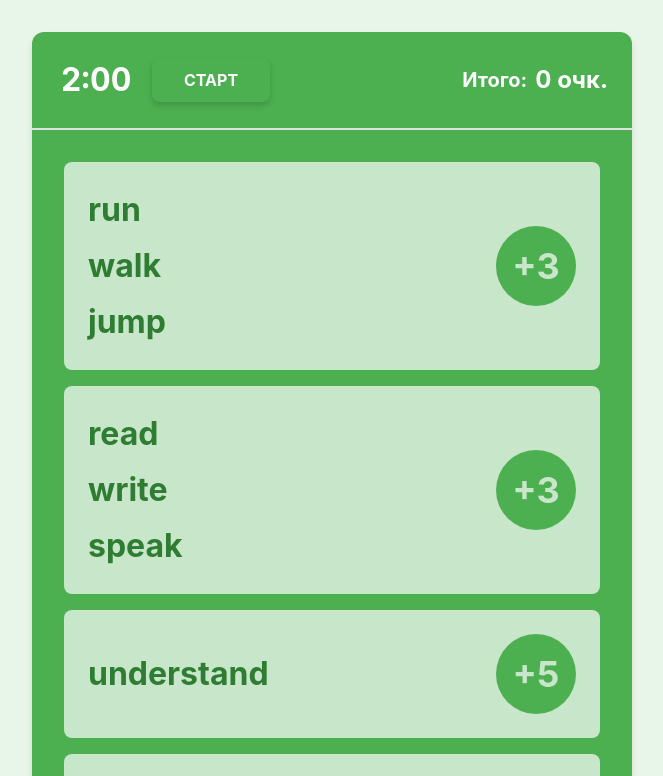
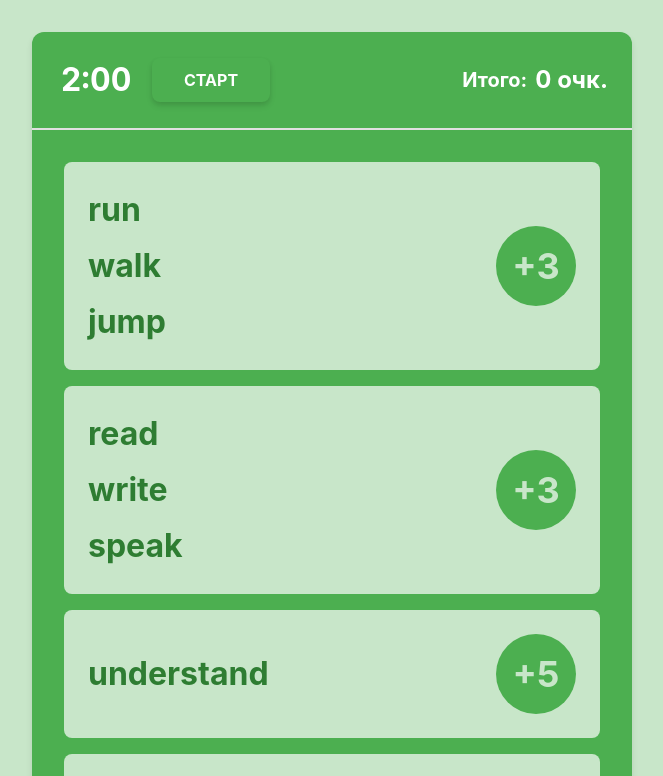
Before and after one commit to Otec-S/pwa-words, a React (Vite) app: page / in a window 1280 px wide. Shown: the top 776 px of the page, without its empty margins (308-971 px from the left). Built offline with nearby package versions, Linux system fonts and the light colour scheme.

Commit message:
Update app background color for improved visual consistency

```diff
--- a/src/App.css
+++ b/src/App.css
@@ -2,7 +2,7 @@
   min-height: 100vh;
   display: flex;
   flex-direction: column;
-  background: #e8f5e9;
+  background: #c8e6c9;
   padding: 1rem;
 }
 
```
